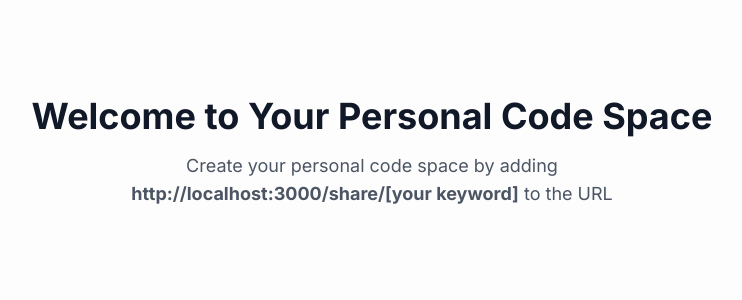
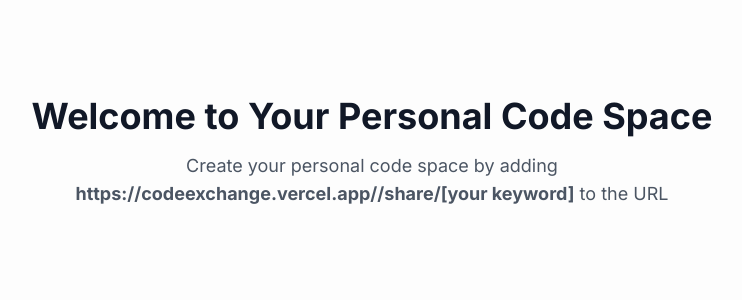
Before and after one commit to Freakyab/CodeExchange, a Next.js app: page / in a window 1280 px wide. Shown: the top 300 px of the page, without its empty margins (268-1010 px from the left). Built offline with nearby package versions, Linux system fonts and the light colour scheme.

Commit message:
fix: main page bug fix

```diff
--- a/src/app/page.js
+++ b/src/app/page.js
@@ -4,7 +4,7 @@
 export default function Home() {
   const [typedText, setTypedText] = useState("");
   const originalText =
-    "Crreate your personal code space by adding<br /><strong>http://localhost:3000/share/[your keyword]</strong> to the URL";
+    "Crreate your personal code space by adding<br /><strong>https://codeexchange.vercel.app//share/[your keyword]</strong> to the URL";
 
   useEffect(() => {
     let currentIndex = 0;
```
